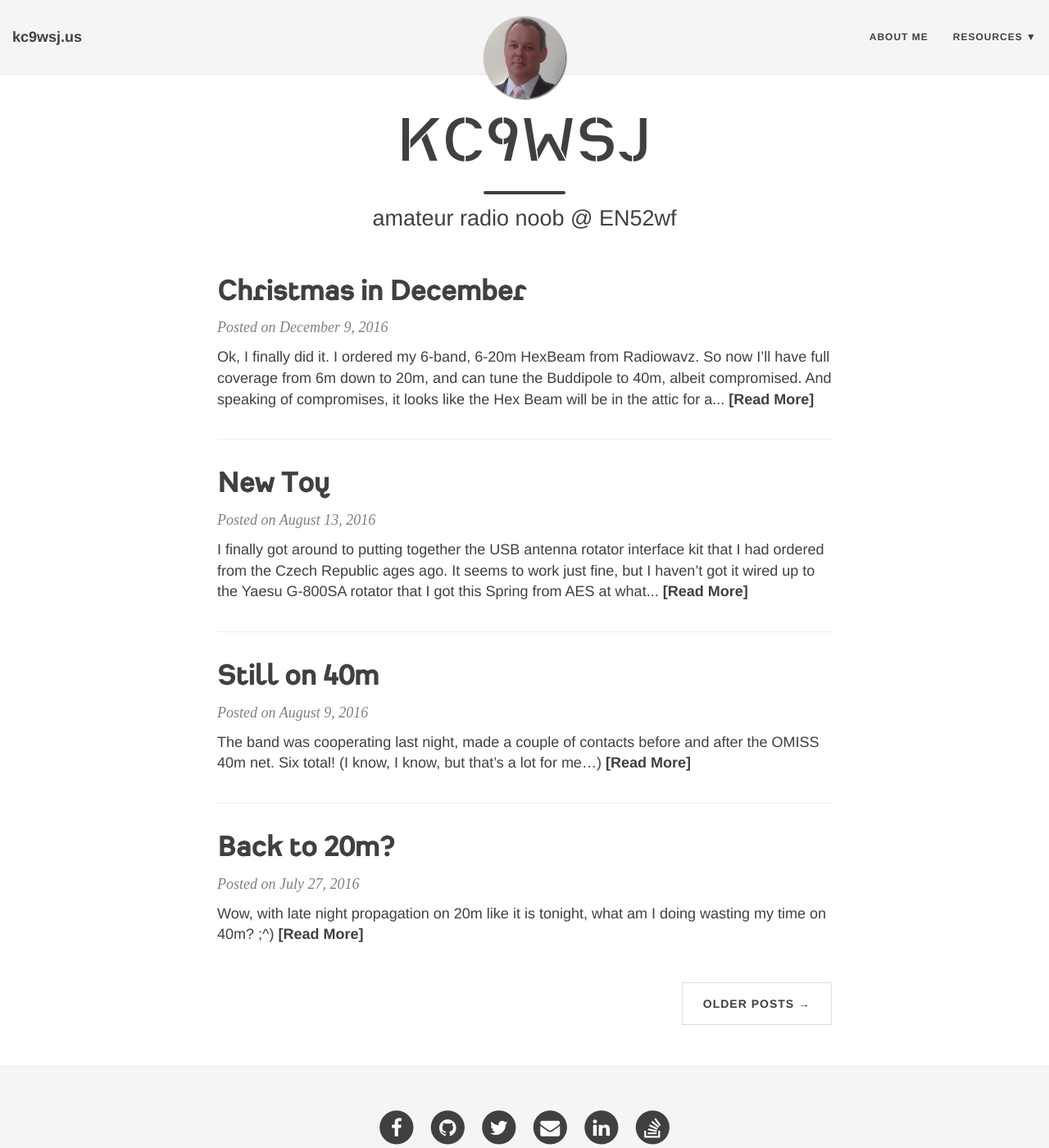
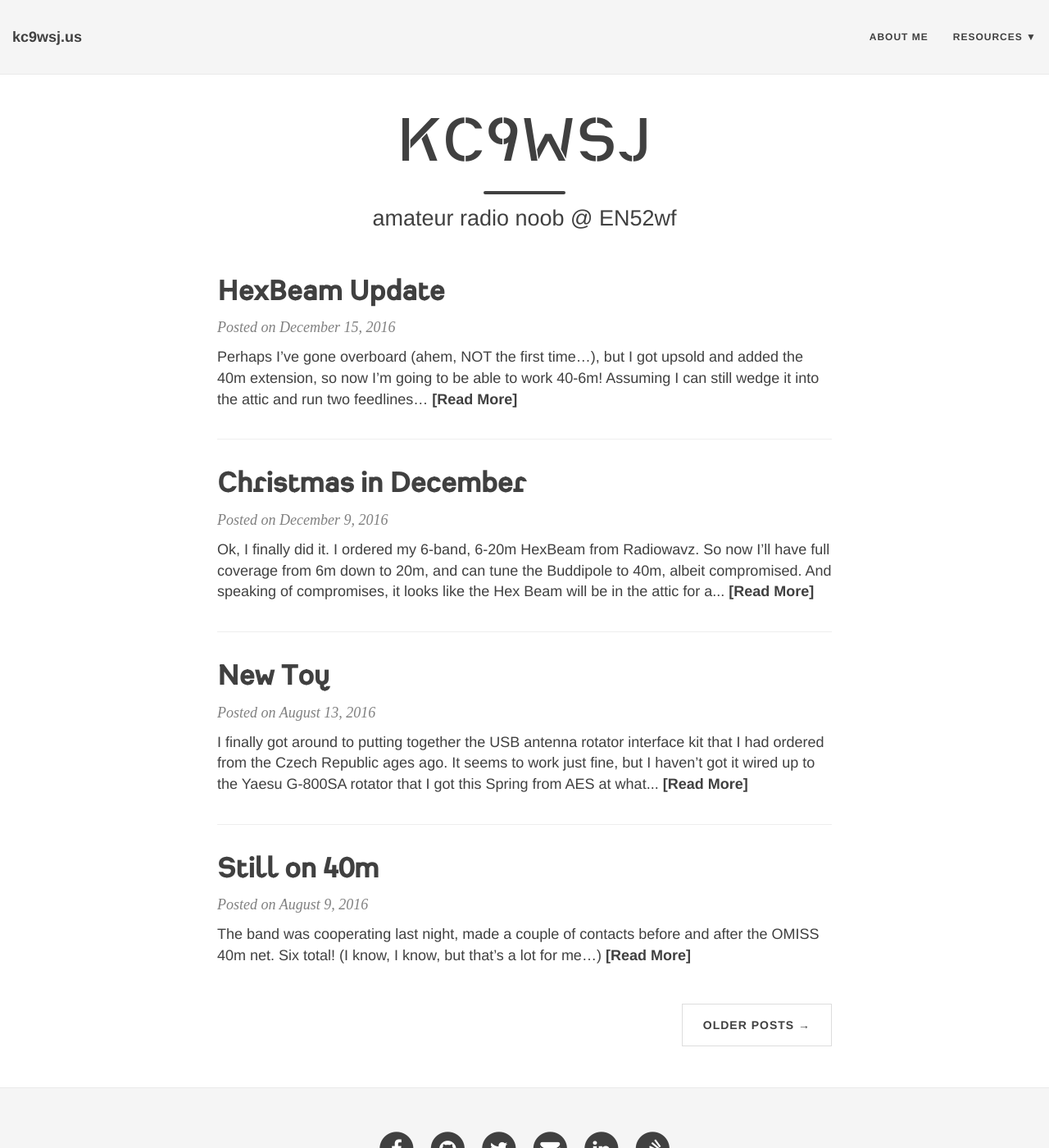
Before and after one commit to jschmidt3786/kc9wsj.us, a Jekyll site: the page built from index.html, in a window 1280 px wide and 1400 px high. Shown: the whole window at 82% size. Built offline with Jekyll 4.4.1, drawn with Linux system fonts in a browser that asks for light colours; nearby versions of some CDN libraries; some web fonts are replaced; the list of posts is cut into pages by our own code.

Commit message:
remove avatar from post and index

```diff
--- /dev/null
+++ b/_posts/2016-12-15-hexbeam-update.md
@@ -0,0 +1,11 @@
+---
+layout: post
+title: "HexBeam Update"
+description: ""
+category: "antenna"
+tags: [hexbeam,antenna]
+bigimg: /img/IMG_1318.jpg
+show-avatar: false
+---
+
+Perhaps I've gone overboard (ahem, NOT the first time...), but I got upsold and added the 40m extension, so now I'm going to be able to work 40-6m! Assuming I can still wedge it into the attic and run two feedlines...
--- a/index.html
+++ b/index.html
@@ -2,6 +2,7 @@
 layout: page
 title: KC9WSJ
 subtitle: amateur radio noob @ EN52wf
+show-avatar: false
 ---
 
 <div class="posts-list">
```
Also changed, not shown: _posts/2016-12-09-christmas-in-december.md (+1 -0 lines).
